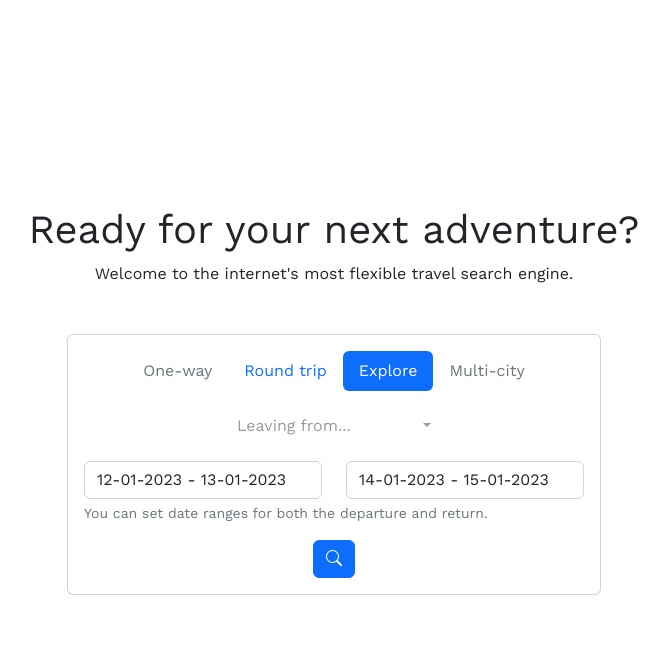
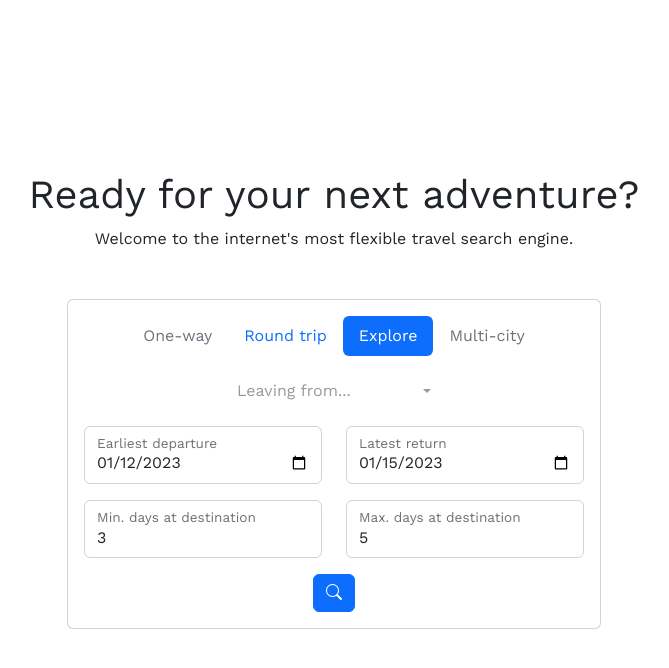
Before and after one commit to mjbfm99/flask-trip-planner, a Flask app: page / in a window 1280 px wide. Shown: the top 668 px of the page, without its empty margins (306-975 px from the left). Run offline with Flask 2, Linux system fonts and the light colour scheme; some libraries are stand-ins or nearby versions.

Commit message:
URL encoding, UI improvements

```diff
--- a/app.py
+++ b/app.py
@@ -6,9 +6,9 @@ import requests
 import json
 import datetime
 import forms
-from flask import Flask, render_template, request, redirect
+from flask import Flask, render_template, request, redirect, url_for
 import csv
-
+import base64
 
 app = Flask(__name__, template_folder='./templates', static_folder='./static')
 flask_bootstrap.Bootstrap5(app)
@@ -19,21 +19,28 @@ kiwi_key = os.environ['KIWI_API_KEY']
 def hello():
     search = forms.AirportForm(request.form)
     if request.method == 'POST':
-        print(request)
+        url = "/"
         print(request.form)
-        url = "/"
 
         if request.form['search'] == "explore":
-            d00, d01 = dep_dates = request.form['date_dep'].split(" - ")
-            d10, d11 = ret_dates = request.form['date_ret'].split(" - ")
+            date_from = request.form['date0']
+            date_to = request.form['date1']
             origin = request.form['origin']
-            url = "/".join(["/explore", origin, d00, d01, d10, d11])
+            nights_from = request.form['days0']
+            nights_to = request.form['days1']
+            search_id = base64.b64encode(str([origin, date_from, date_to, nights_from, nights_to]).encode("ascii")).decode("utf-8").replace("=", "")
+            url = "/".join(["/explore", search_id])
+
         elif request.form['search'] == "round":
-            d00, d01 = dep_dates = request.form['date_dep'].split(" - ")
-            d10, d11 = ret_dates = request.form['date_ret'].split(" - ")
+            date_from = request.form['date0']
+            date_to = request.form['date1']
             origin = request.form['origin']
             destination = request.form['destination']
-            url = "/".join(["/round", origin, destination, d00, d01, d10, d11])
+            nights_from = request.form['days0']
+            nights_to = request.form['days1']
+            search_id = base64.b64encode(str([origin, destination, date_from, date_to, nights_from, nights_to]).encode("ascii")).decode("utf-8").replace("=", "")
+            url = "/".join(["/round", search_id])
+
         elif request.form['search'] == "oneway":
             pass
         elif request.form['search'] == "multi":
@@ -58,12 +65,11 @@ def hello():
         # 11. State
 
         next_thu = datetime.date.today() + datetime.timedelta(days=(21 + (3 - datetime.date.today().weekday()) % 7))
-        default_dates = [next_thu.strftime("%d-%m-%Y"),
-                         (next_thu + datetime.timedelta(days=1)).strftime("%d-%m-%Y"),
-                         (next_thu + datetime.timedelta(days=2)).strftime("%d-%m-%Y"),
-                         (next_thu + datetime.timedelta(days=3)).strftime("%d-%m-%Y")]
+        default_dates = [next_thu.strftime("%Y-%m-%d"),
+                         (next_thu + datetime.timedelta(days=1)).strftime("%Y-%m-%d"),
+                         (next_thu + datetime.timedelta(days=2)).strftime("%Y-%m-%d"),
+                         (next_thu + datetime.timedelta(days=3)).strftime("%Y-%m-%d")]
 
-        print(default_dates)
         cities_csv = csv.reader(open("cities.csv"), delimiter=",")
 
         searchTextList = []
@@ -75,105 +81,45 @@ def hello():
         return render_template("start.html", form=search, cities=searchTextList[1:], default_dates=default_dates)
 
 
-@app.route("/explore/<airport>/<d00>/<d01>/<d10>/<d11>")
-def explore_result(airport, d00, d01, d10, d11):
+@app.route("/explore/<search_id>")
+def explore_result(search_id):
+
+    params = base64.b64decode(search_id + '=' * (-len(search_id) % 4)).decode("utf-8")[1:-1].replace("'", "").split(", ")
+
+    [airport, date_from, date_to, nights_from, nights_to] = params
+    return_from = date_from
+    return_to = date_to
+
     url = "https://api.tequila.kiwi.com/v2/search"
-
-    date_from = d00.replace("-", "/")
-    date_to = d01.replace("-", "/")
-    return_from = d10.replace("-", "/")
-    return_to = d11.replace("-", "/")
-    #airport = "MAD"
-
-    # Approach
-    #
-    # 1. Search for flights to anywhere (one per city)
-    # 2. Take the cities in the response
-    # 3. Search for one return flight per city
-    # 4. Match them and show list
-    #
-    # 5. Each city on the list will be clickable. After clicking a city, a new query will be made.
-
-    # Outbound cities search (1000 cheapest flights)
-
     headers = {'Content-Type': 'application/json; charset=utf/8', 'apikey': kiwi_key}
-    params = {'fly_from': airport, 'date_from': date_from, 'date_to': date_to, 'flight_type': 'oneway',
-              'one_per_city': '1', 'limit': '500'}
+    params = {'fly_from': airport, 'date_from': date_from, 'date_to': date_to, 'flight_type': 'round',
+              'return_from': return_from, 'return_to': return_to, 'one_for_city': '1', 'ret_from_diff_city': '0',
+              'sort': 'price', 'nights_in_dst_from': nights_from, 'nights_in_dst_to': nights_to, 'limit': '100'}
 
     response = json.loads(requests.get(url, headers=headers, params=params).text)
-    #print(response)
 
+    trips = []
 
-    # Get list of cities
-    cities = []
-
-    # Store first result for each city only
-    outbound_results = []
     for r in response['data']:
-        if "city:" + r['cityCodeTo'] not in cities:
-            cities.append("city:" + r['cityCodeTo'])
-            outbound_results.append({"outbound_airport": r['flyTo'],
-                                     "city": r['cityTo'],
-                                     "outbound_departure_time": datetime.datetime.strptime(
-                                         r['route'][0]['local_departure'],
-                                         "%Y-%m-%dT%H:%M:%S.%fZ"),
-                                     # "lastArrivalTime": datetime.datetime.strptime(r['route'][-1]['local_arrival'],
-                                     #                                              "%Y-%m-%dT%H:%M:%S.%fZ"),
-                                     "outbound_price": round(r['price'], 2),
-                                     "outbound_airlines": r['airlines'],
-                                     "outbound_link": r['deep_link']})
-
-    # Get return flights
-    cities_str = ','.join(cities)
-
-    params = {'fly_from': cities_str, 'fly_to': airport, 'date_from': return_from, 'date_to': return_to,
-              'flight_type': 'oneway',
-              'one_per_city': '1', 'limit': '1000'}
-    response = json.loads(requests.get(url, headers=headers, params=params).text)
-
-    inbound_results = []
-    dest_airports = []
-    trips = []
-    for r in response['data']:
-        if r['flyFrom'] not in dest_airports and "city:" + r['cityCodeFrom'] in cities:
-            dest_airports.append(r['flyFrom'])
-            r_dict = dict(inbound_airport=r['flyFrom'], city=r['cityFrom'],
-                          inbound_arrival_time=datetime.datetime.strptime(
-                              r['route'][-1]['local_arrival'],
-                              "%Y-%m-%dT%H:%M:%S.%fZ"), inbound_price=round(r['price'], 2),
-                          inbound_airlines=r['airlines'], inbound_link=r['deep_link'])
-            inbound_results.append(r_dict)
-            bp = next((item for item in inbound_results if
-                       (item['city'] == r['cityFrom'] and item['inbound_price'] < r['price'])), None)
-            if bp is None:
-                o = next(item for item in outbound_results if item['city'] == r['cityFrom'])
-                trips.append({"airport": str({r_dict['inbound_airport'], o['outbound_airport']}).replace("{",
-                                                                                                         "").replace(
-                    "}", "").replace("'", ""),
-                              "city": r_dict['city'],
-                              "departure_time": o['outbound_departure_time'],
-                              "return_time": r_dict['inbound_arrival_time'],
-                              "price": o['outbound_price'] + r_dict['inbound_price'],
-                              "airlines": list(set(o['outbound_airlines'] + r_dict['inbound_airlines'])),
-                              "link": "/".join(["/round", airport, "city:" + r['cityCodeFrom'], d00, d01, d10, d11])
-                              })
-
-    trips = sorted(trips, key=lambda d: d['price'])
+        trips.append({"city": r['cityTo'],
+                      "price": r['price'],
+                      "link": "/".join(["/round", base64.b64encode(str([airport, "city:" + r['cityCodeTo'], date_from, date_to, nights_from, nights_to]).encode("ascii")).decode("utf-8").replace("=", "")])})
 
     return render_template("show_explore.html", data=trips, airport=airport)
 
 
-@app.route("/round/<origin>/<destination>/<d00>/<d01>/<d10>/<d11>")
-def round_result(origin, destination, d00, d01, d10, d11):
-    date_from = d00.replace("-", "/")
-    date_to = d01.replace("-", "/")
-    return_from = d10.replace("-", "/")
-    return_to = d11.replace("-", "/")
+@app.route("/round/<search_id>")
+def round_result(search_id):
+    params = base64.b64decode(search_id + '=' * (-len(search_id) % 4)).decode("utf-8")[1:-1].replace("'", "").split(", ")
+
+    [origin, destination, date_from, date_to, nights_from, nights_to] = params
+    return_from = date_from
+    return_to = date_to
 
     headers = {'Content-Type': 'application/json; charset=utf/8', 'apikey': kiwi_key}
     params = {'fly_from': origin, 'fly_to': destination, 'date_from': date_from, 'date_to': date_to,
               'return_from': return_from, 'return_to': return_to, 'flight_type': 'round',
-              'limit': '100'}
+              'limit': '100', 'nights_in_dst_from': nights_from, 'nights_in_dst_to': nights_to}
 
     url = "https://api.tequila.kiwi.com/v2/search"
     response = json.loads(requests.get(url, headers=headers, params=params).text)
--- a/templates/form_explore.html
+++ b/templates/form_explore.html
@@ -7,14 +7,36 @@
 
     <div class="row mt-3">
         <div class="col">
-                                <input type="text" class="form-control" name="date_dep" value="{{ default_dates[0] }} - {{ default_dates[1] }}"/>
+            <div class="form-floating">
+                <input type="date" class="form-control" name="date0" value="{{ default_dates[0] }}">
+                <label for="date0">Earliest departure</label>
+            </div>
+
         </div>
         <div class="col">
-                                <input type="text" class="form-control" name="date_ret" value="{{ default_dates[2] }} - {{ default_dates[3] }}"/>
+            <div class="form-floating">
+                <input type="date" class="form-control" name="date1" value="{{ default_dates[3] }}"/>
+                <label for="date1">Latest return</label>
+            </div>
         </div>
     </div>
 
-                        <div class="form-text" style="width: fit-content">You can set date ranges for both the departure and return.</div>
+    <!--<div class="form-text" style="width: fit-content">You can set date ranges for both the departure and return.</div>-->
+
+    <div class="row mt-3">
+        <div class="col">
+            <div class="form-floating">
+                <input type="number" class="form-control" name="days0" value="3">
+                <label for="days0">Min. days at destination</label>
+            </div>
+        </div>
+        <div class="col">
+            <div class="form-floating">
+                <input type="number" class="form-control" name="days1" value="5">
+                <label for="days1">Max. days at destination</label>
+            </div>
+        </div>
+    </div>
 
 
     <div class="row mt-3">
--- a/templates/form_round.html
+++ b/templates/form_round.html
@@ -10,23 +10,38 @@
 
     <div class="row mt-3">
         <div class="col">
-                                <input type="text" class="form-control" name="date_dep" value="{{ default_dates[0] }} - {{ default_dates[1] }}"/>
+            <div class="form-floating">
+                <input type="date" class="form-control" name="date0" value="{{ default_dates[0] }}">
+                <label for="date0">Earliest departure</label>
+            </div>
+
+            <!--<input type="date" class="form-control" name="date0" value="{{ default_dates[0] }}"/>-->
         </div>
         <div class="col">
-                                <input type="text" class="form-control" name="date_ret" value="{{ default_dates[2] }} - {{ default_dates[3] }}"/>
+            <div class="form-floating">
+                <input type="date" class="form-control" name="date1" value="{{ default_dates[3] }}"/>
+                <label for="date1">Latest return</label>
+            </div>
         </div>
     </div>
 
-                        <div class="form-text" style="width: fit-content">You can set date ranges for both the departure and return.</div>
+    <div class="row mt-3">
+        <div class="col">
+            <div class="form-floating">
+                <input type="number" class="form-control" name="days0" value="3">
+                <label for="days0">Min. days at destination</label>
+            </div>
+        </div>
+        <div class="col">
+            <div class="form-floating">
+                <input type="number" class="form-control" name="days1" value="5">
+                <label for="days1">Max. days at destination</label>
+            </div>
+        </div>
+    </div>
 
 
     <div class="row mt-3">
-                            <!--<div class="col">
-                                <input type="text" class="form-control" placeholder="A" aria-label="departure" style="width: 3rem;">
-                            </div>
-                            <div class="col">
-                                <input type="text" class="form-control" placeholder="C" aria-label="return">
-                            </div>-->
         <div class="col">
             <button class="btn btn-primary" type="submit" name="search" value="round">
                 <i class="bi bi-search"></i>
--- a/templates/start.html
+++ b/templates/start.html
@@ -61,26 +61,4 @@
 <!-- bootstrap-select -->
 <script src="https://cdn.jsdelivr.net/npm/bootstrap-select@1.14.0-beta3/dist/js/bootstrap-select.min.js"></script>
 
-<!-- date range picker -->
-<script type="text/javascript" src="https://cdn.jsdelivr.net/jquery/latest/jquery.min.js"></script>
-<script type="text/javascript" src="https://cdn.jsdelivr.net/momentjs/latest/moment.min.js"></script>
-<script type="text/javascript" src="https://cdn.jsdelivr.net/npm/daterangepicker/daterangepicker.min.js"></script>
-<link rel="stylesheet" type="text/css" href="https://cdn.jsdelivr.net/npm/daterangepicker/daterangepicker.css" />
-<script type="text/javascript">
-$(function() {
-
-  $('input[name="date_dep"]').daterangepicker({
-    locale: {
-      format: "DD-MM-YYYY"
-    }
-  });
-
-  $('input[name="date_ret"]').daterangepicker({
-    locale: {
-      format: "DD-MM-YYYY"
-    }
-  });
-
-
-});</script>
 </body>
```
Lines whose indentation alone changed are shown as unchanged.
